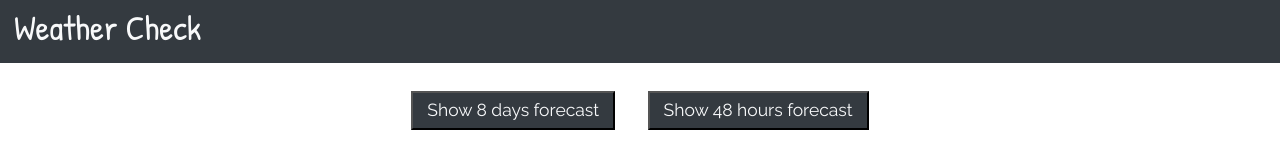
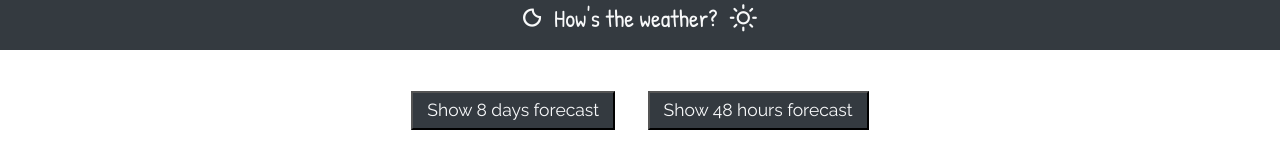
Before and after one commit to FeliOdras/Waether-App-with-darksky-API, a website: page index.html in a window 1280 px wide. Drawn offline with nearby package versions, Linux system fonts and the light colour scheme; no server answers.

Commit message:
Adjusted styling of heading 1

```diff
--- a/index.html
+++ b/index.html
@@ -11,8 +11,10 @@
 
 <body>
     <div id="page">
-        <header class="navbar bg-dark text-light position-fixed w-100 ">
-            <h1>Weather Check</h1>
+        <header class="p-1 bg-dark text-light position-fixed w-100 text-center">
+            <h1 class="h3">
+                <i class="wi wi-night-clear h3 mr-2"> </i> How's the weather? <i class="wi wi-day-sunny h3 ml-2"></i>
+            </h1>
         </header>
         <main class="m-auto pt-5">
             <div id="currentWeather" class="my-5">
```
